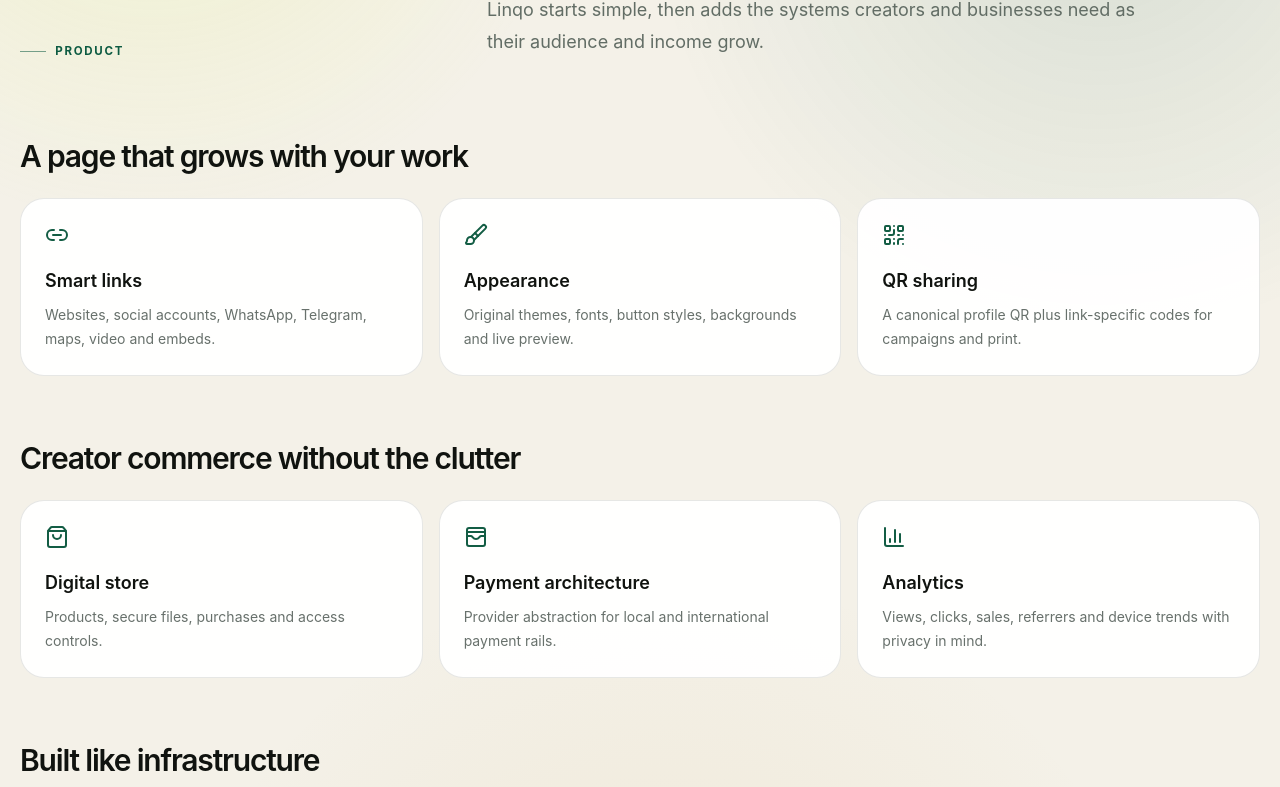
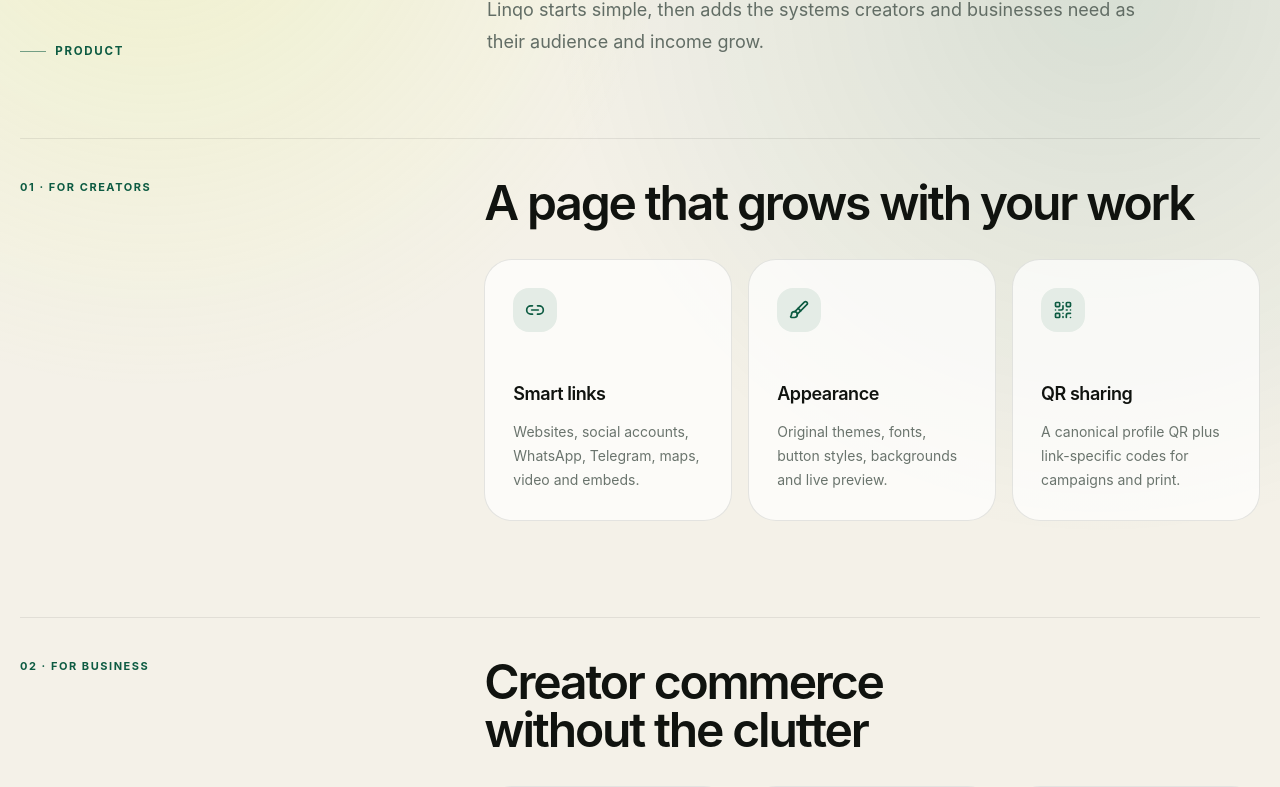
Before and after one commit to Mahiruni/ethiopiancreatorsplatform, a Next.js app: page /features in a window 1280 px wide. Shown: the part 453-1240 px from the top of the page. Built offline with nearby package versions, Linux system fonts and the light colour scheme; no server answers.

Commit message:
feat: redesign product features storytelling

```diff
--- a/src/app/features/page.tsx
+++ b/src/app/features/page.tsx
@@ -1,8 +1,30 @@
 import { BarChart3, Blocks, Brush, Globe2, Link2, LockKeyhole, QrCode, ShoppingBag, WalletCards } from "lucide-react";
 import { MarketingPage } from "@/components/marketing/page-shell";
+
 const groups=[
-  {id:"creators",title:"A page that grows with your work",items:[[Link2,"Smart links","Websites, social accounts, WhatsApp, Telegram, maps, video and embeds."],[Brush,"Appearance","Original themes, fonts, button styles, backgrounds and live preview."],[QrCode,"QR sharing","A canonical profile QR plus link-specific codes for campaigns and print."]]},
-  {id:"business",title:"Creator commerce without the clutter",items:[[ShoppingBag,"Digital store","Products, secure files, purchases and access controls."],[WalletCards,"Payment architecture","Provider abstraction for local and international payment rails."],[BarChart3,"Analytics","Views, clicks, sales, referrers and device trends with privacy in mind."]]},
-  {id:"platform",title:"Built like infrastructure",items:[[LockKeyhole,"Security","Server-side authorization, RLS, signed downloads and webhook verification."],[Blocks,"Extensible","Normalized PostgreSQL schema, modular APIs and reusable components."],[Globe2,"Bilingual","Centralized English and Amharic localization with Unicode-safe typography."]]}
+  {id:"creators",kicker:"For creators",title:"A page that grows with your work",items:[[Link2,"Smart links","Websites, social accounts, WhatsApp, Telegram, maps, video and embeds."],[Brush,"Appearance","Original themes, fonts, button styles, backgrounds and live preview."],[QrCode,"QR sharing","A canonical profile QR plus link-specific codes for campaigns and print."]]},
+  {id:"business",kicker:"For business",title:"Creator commerce without the clutter",items:[[ShoppingBag,"Digital store","Products, secure files, purchases and access controls."],[WalletCards,"Payment architecture","Provider abstraction for local and international payment rails."],[BarChart3,"Analytics","Views, clicks, sales, referrers and device trends with privacy in mind."]]},
+  {id:"platform",kicker:"Under the hood",title:"Built like infrastructure",items:[[LockKeyhole,"Security","Server-side authorization, RLS, signed downloads and webhook verification."],[Blocks,"Extensible","Normalized PostgreSQL schema, modular APIs and reusable components."],[Globe2,"Bilingual","Centralized English and Amharic localization with Unicode-safe typography."]]}
 ] as const;
-export default function Features(){return <MarketingPage eyebrow="Product" title="One page. A complete digital identity." intro="Linqo starts simple, then adds the systems creators and businesses need as their audience and income grow."><div className="space-y-16">{groups.map(g=><section id={g.id} key={g.id}><h2 className="text-3xl font-semibold tracking-[-.04em]">{g.title}</h2><div className="mt-6 grid gap-4 md:grid-cols-3">{g.items.map(([Icon,title,body])=><article key={title} className="card p-6"><Icon className="text-[#135d44]"/><h3 className="mt-5 text-lg font-semibold">{title}</h3><p className="mt-2 text-sm leading-6 text-[#68716c]">{body}</p></article>)}</div></section>)}</div></MarketingPage>}
+
+export default function Features(){
+  return <MarketingPage eyebrow="Product" title="One page. A complete digital identity." intro="Linqo starts simple, then adds the systems creators and businesses need as their audience and income grow.">
+    <div className="space-y-20 sm:space-y-24">
+      {groups.map((g,index)=><section id={g.id} key={g.id} className="scroll-mt-28 border-t border-black/[.08] pt-8 sm:pt-10">
+        <div className="grid gap-7 lg:grid-cols-[.72fr_1.28fr]">
+          <div><div className="text-[11px] font-bold uppercase tracking-[.14em] text-[#0d5b42]">0{index+1} · {g.kicker}</div></div>
+          <div>
+            <h2 className="text-balance max-w-3xl text-3xl font-semibold tracking-[-.045em] sm:text-5xl">{g.title}</h2>
+            <div className="mt-8 grid gap-4 md:grid-cols-3">
+              {g.items.map(([Icon,title,body])=><article key={title} className="editorial-card min-h-[250px] p-6 sm:p-7">
+                <span className="grid size-11 place-items-center rounded-[16px] bg-[#e4ece6] text-[#0d5b42]"><Icon size={20}/></span>
+                <h3 className="mt-12 text-lg font-semibold tracking-[-.025em]">{title}</h3>
+                <p className="mt-3 text-sm leading-6 text-[#6a746d]">{body}</p>
+              </article>)}
+            </div>
+          </div>
+        </div>
+      </section>)}
+    </div>
+  </MarketingPage>;
+}
```
